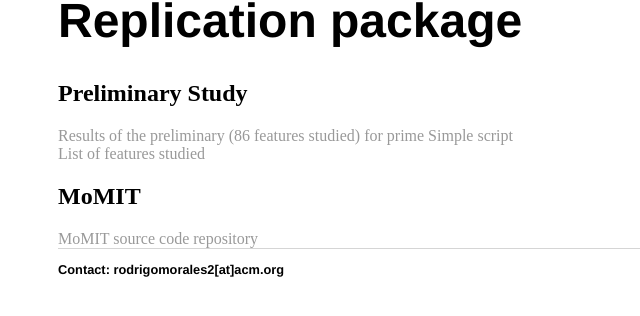
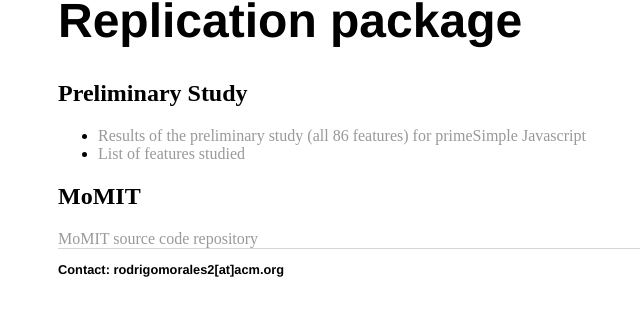
Before and after one commit to moar82/momit_data, a Jekyll site: the page built from docs/replication/index.html, in a window 1280 px wide. Shown: the part 117-433 px from the top of the page, without its empty margins (134-774 px from the left). Built offline with Jekyll 4.4.1, drawn with Linux system fonts in a browser that asks for light colours.

Commit message:
Update index.html

```diff
--- a/docs/replication/index.html
+++ b/docs/replication/index.html
@@ -6,10 +6,11 @@ title: Replication Package
 <h1>Replication package </h1>
 
 <h2>Preliminary Study </h2>
+<ul>
+<li> <a href="https://github.com/moar82/momit_data/blob/master/MOMIT_preliminary_results_benchmark_primeSimple_clean.csv" target="_blank">Results of the preliminary study  (all 86 features) for primeSimple Javascript </a>
 
-<a href="https://github.com/moar82/momit_data/blob/master/MOMIT_preliminary_results_benchmark_primeSimple_clean.csv" target="_blank">Results of the preliminary (86 features studied) for prime Simple script </a>
-<br>
-<a href="https://github.com/moar82/momit_data/blob/master/MOMIT-JS_features.csv" target="_blank">List of features studied</a>
+<li> <a href="https://github.com/moar82/momit_data/blob/master/MOMIT-JS_features.csv" target="_blank">List of features studied</a>
+</ul>
 
 
 <h2>MoMIT </h2>
```
